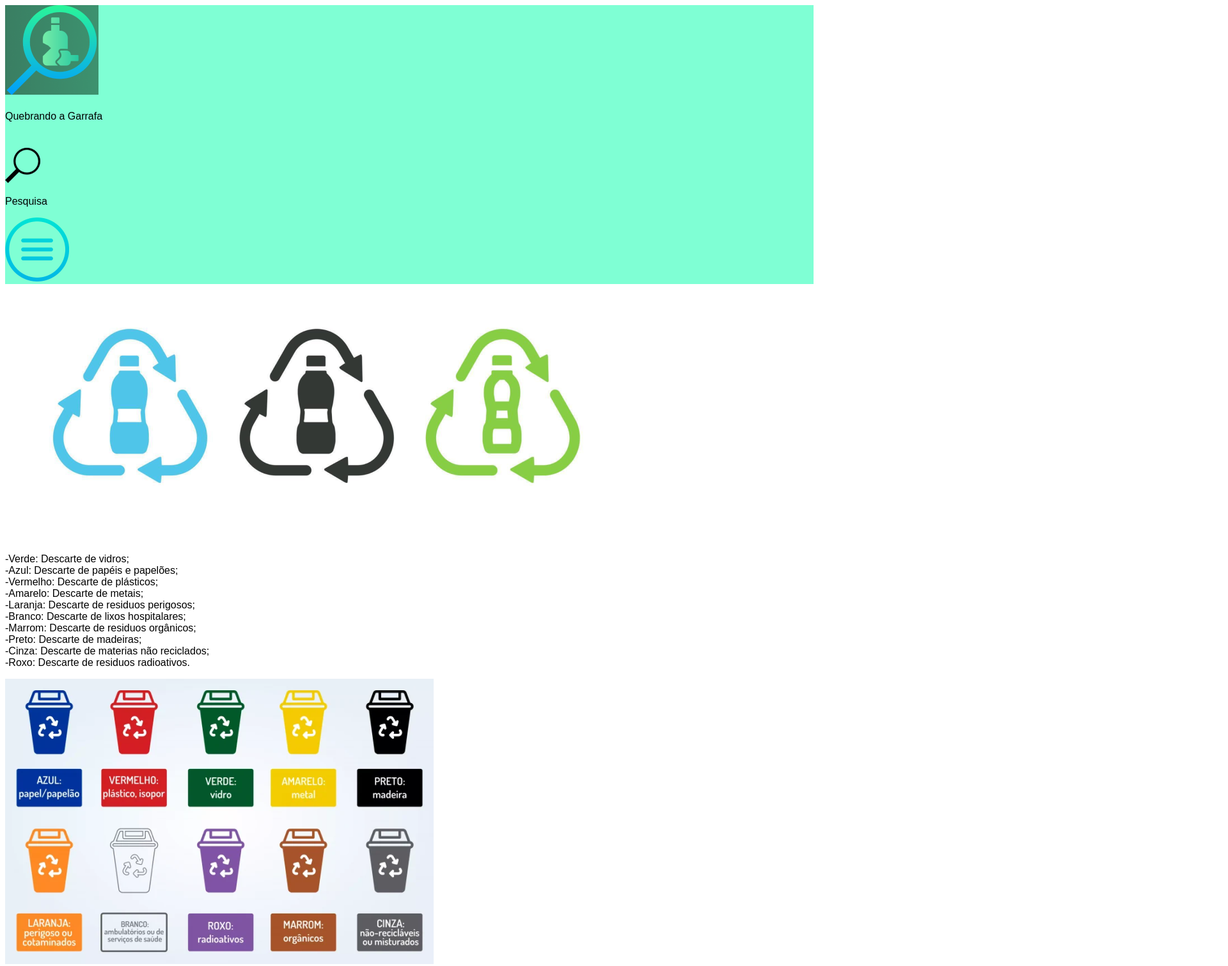
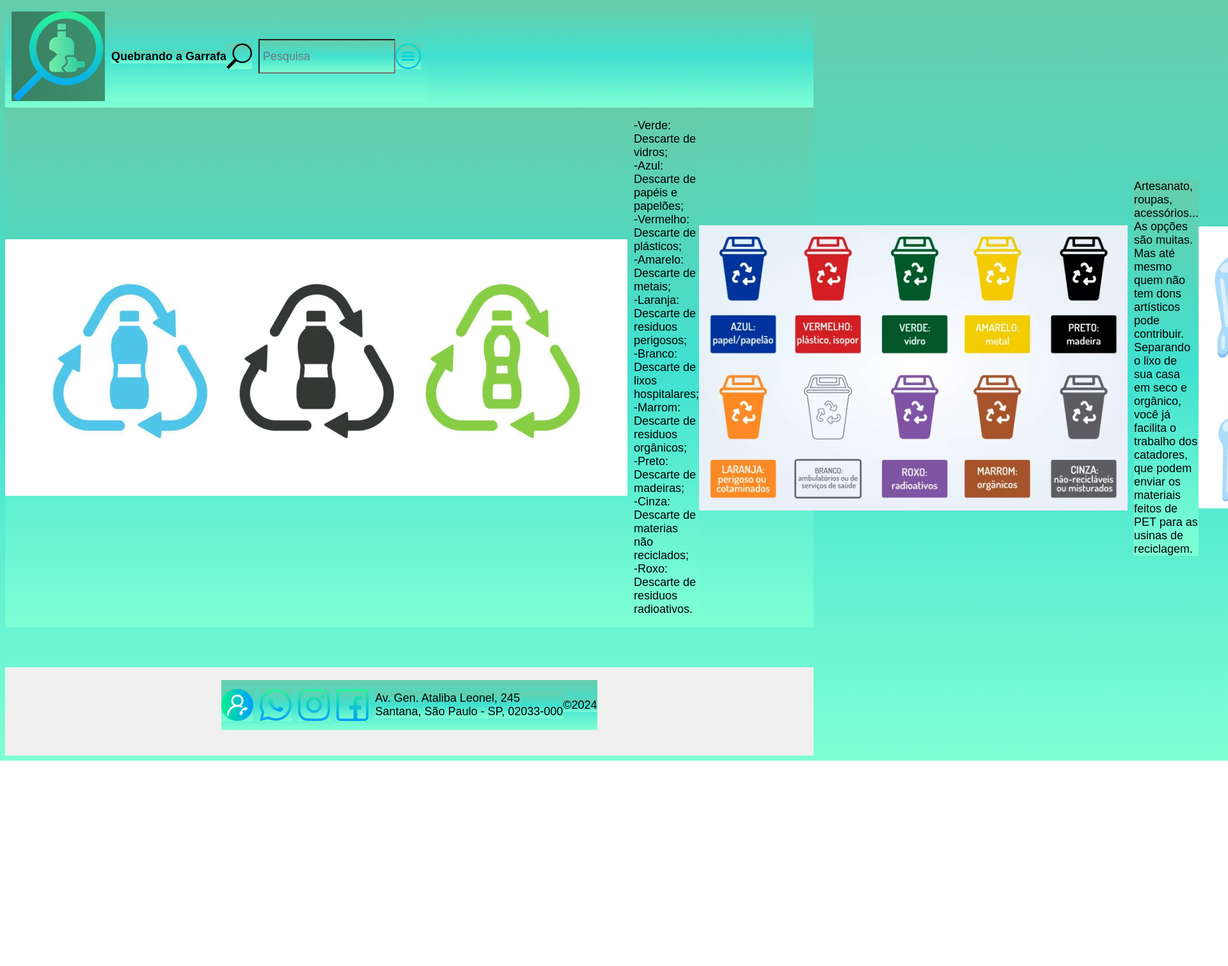
Before and after one commit to SaraAzevedo360/Projeto_dupla_04, a plain HTML site: page index.html in a window 1280 px wide. Shown: the top 1510 px of the page at 64% size, 1920 px wide, since content can reach past the window. After the commit the page ends 1189 px from the top, so only its background shows below. Drawn offline with Linux system fonts and the light colour scheme; files that its build step writes are made by us from their sources.

Commit message:
pagina 1

```diff
--- /dev/null
+++ b/assets/style.css
@@ -0,0 +1,60 @@
+* {
+    background: linear-gradient(#66cdaa, #40e0d0, #7fffd4);
+    font-family: sans-serif;
+    font-size: large;
+}
+
+#header {
+    display: flex;
+    align-items: center;
+    padding: 10px;
+}
+
+#header div {
+    display: flex;
+    align-items: center;
+}
+
+#header img {
+    margin-right: 10px;
+}
+
+.reciclagem {
+    display: inline-block;
+    padding: 10px;
+    justify-content: center;
+    background: linear-gradient(#66cdaa, #40e0d0, #7fffd4);
+}
+
+input {
+    height: 40px; /* Aumentado para melhor usabilidade */
+    width: 200px; /* Ajustado */
+    padding: 5px; /* Ajustado */
+}
+
+.flex-container {
+    display: flex;
+    align-items: center;
+    justify-content: space-between; /* Para alinhar itens */
+    margin-bottom: 20px;
+}
+
+.flex-container img {
+    margin-right: 10px;
+}
+
+footer {
+    display: flex;
+    justify-content: center;
+    padding: 20px; /* Adicionado espaço */
+    background: #f0f0f0; /* Fundo claro */
+}
+
+@media (max-width: 768px) {
+    #header {
+        flex-direction: column; /* Empilha itens em telas pequenas */
+    }
+    input {
+        width: 100%; /* Ocupa toda a largura disponível */
+    }
+}
--- a/index.html
+++ b/index.html
@@ -11,8 +11,9 @@
               <div>
                 <img src="./IMG/Logo.png" alt="Quebrando a Garrafa">
                 <h4>Quebrando a Garrafa</h4><br>
-                <img src="./IMG/Pesquisa.png" alt="Pesquisa"><br><p>Pesquisa</p>
-                <img src="./IMG/Icone.png" alt=""><br>
+                <img src="./IMG/Pesquisa.png" alt="Pesquisa"height="40px">
+                <input type="text" id="usuario" name="usuario" placeholder="Pesquisa">
+                <img src="./IMG/Icone.png" height="40px">
               </div>
             </nav>
             </header>
@@ -20,7 +21,7 @@
 
             <nav>
 
-                <div>
+                <div class="flex-container">
                     <img src="./IMG/Reciclagem.png" alt="Reciclagem">
 
                     <p>-Verde: Descarte de vidros;<br>
@@ -61,11 +62,11 @@
            <br><br>
 
            <footer>
-            <div>
-            <img src="./IMG/Contato.png" alt="Contato">
-            <img src="./IMG/Whats.png" alt="WhatsApp">
-            <img src="./IMG/Instagram.png" alt="Instagram">
-            <img src="./IMG/Facebook.png" alt="Facebook">
+            <div class="flex-container">
+            <img src="./IMG/Contato.png" alt="Contato" height="50px">
+            <img src="./IMG/Whats.png" alt="WhatsApp" height="50px">
+            <img src="./IMG/Instagram.png" alt="Instagram" height="50px">
+            <img src="./IMG/Facebook.png" alt="Facebook" height="50px">
             <p>Av. Gen. Ataliba Leonel, 245 <br> Santana, São Paulo - SP, 02033-000</p>
             <p>&copy;2024</p>
             </div>
--- a/style.css
+++ /dev/null
@@ -1,9 +0,0 @@
-*{
-    font-family: Arial, Helvetica, sans-serif;
-    font-weight: 300;
-}
-
-#header{
-    background-color: aquamarine;
-
-}
```
